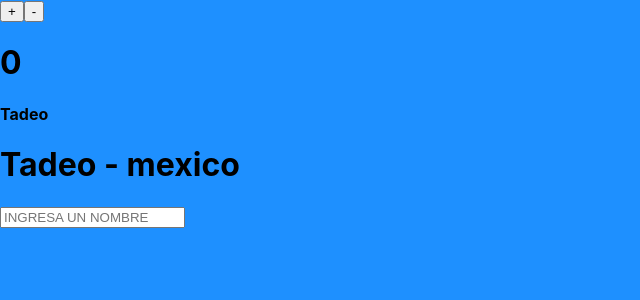
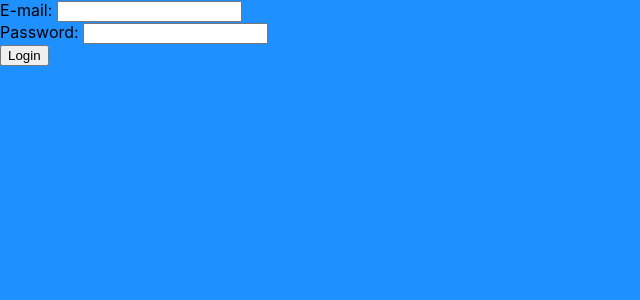
Before and after one commit to TadeoDaniel19/ReactMejorado, a React (Create React App) app: page / in a window 1280 px wide. Shown: the top 300 px of the page, without its empty margins (0-640 px from the left). Built offline with nearby package versions, Linux system fonts and the light colour scheme; the HTML template or start-up script is replaced by a standard one.

Commit message:
16311/hector.daniel/redux-form

```diff
--- a/package.json
+++ b/package.json
@@ -13,6 +13,7 @@
     "react-redux": "^7.2.0",
     "react-scripts": "3.3.1",
     "redux": "^4.0.5",
+    "redux-form": "^8.3.0",
     "redux-thunk": "^2.3.0"
   },
   "scripts": {
--- a/src/App.js
+++ b/src/App.js
@@ -1,15 +1,17 @@
 import React from 'react'
 import { Provider } from 'react-redux'
 import store from './Redux/store'
-import CounterRedux from './components/CounterRedux'
-import InfoRedux from './components/InfoRedux'
+import LoginReduxForm from './components/LoginReduxForm'
+/* import CounterRedux from './components/CounterRedux'
+import InfoRedux from './components/InfoRedux' */
 
 const App = () => {
   return (
     <Provider store={store}>
       <div>
-        <CounterRedux />
-        <InfoRedux />
+      { /*  <CounterRedux />
+        <InfoRedux />  */}
+       <LoginReduxForm />
       </div>
     </Provider>
   )
--- a/src/Redux/Reducers/index.js
+++ b/src/Redux/Reducers/index.js
@@ -1,9 +1,11 @@
 import { combineReducers } from 'redux'
 import counter from './counterReducer'
 import user from './userReducer'
+import {reducer as formReducer} from 'redux-form'
 
 //aqui combinamos los reducers para ver el state
 export default combineReducers({
   counter,
-  user
+  user,
+  form: formReducer
 })
--- /dev/null
+++ b/src/components/LoginReduxForm/LoginReduxForm.jsx
@@ -0,0 +1,24 @@
+import React from 'react'
+import { reduxForm, Field } from 'redux-form'
+
+const LoginReduxForm = (props) => {
+  const handleSubmit = formValues => {
+    console.log( "esto imprime ---->", formValues)
+  }
+
+  return (
+    <form onSubmit={props.handleSubmit(handleSubmit)}>
+      <div>
+        <label>E-mail: </label>
+        <Field name='email' type='email' component='input' />
+      </div>
+      <div>
+        <label>Password: </label>
+        <Field name='password' type='password' component='input' />
+      </div>
+      <button type='submit'>Login</button>
+    </form>
+  )
+}
+
+export default reduxForm({ form: 'logginForm' })(LoginReduxForm)
--- /dev/null
+++ b/src/components/LoginReduxForm/index.js
@@ -0,0 +1 @@
+export {default} from './LoginReduxForm'
```
Also changed, not shown: 1 other file (tests, documents, lock files or other folders).
